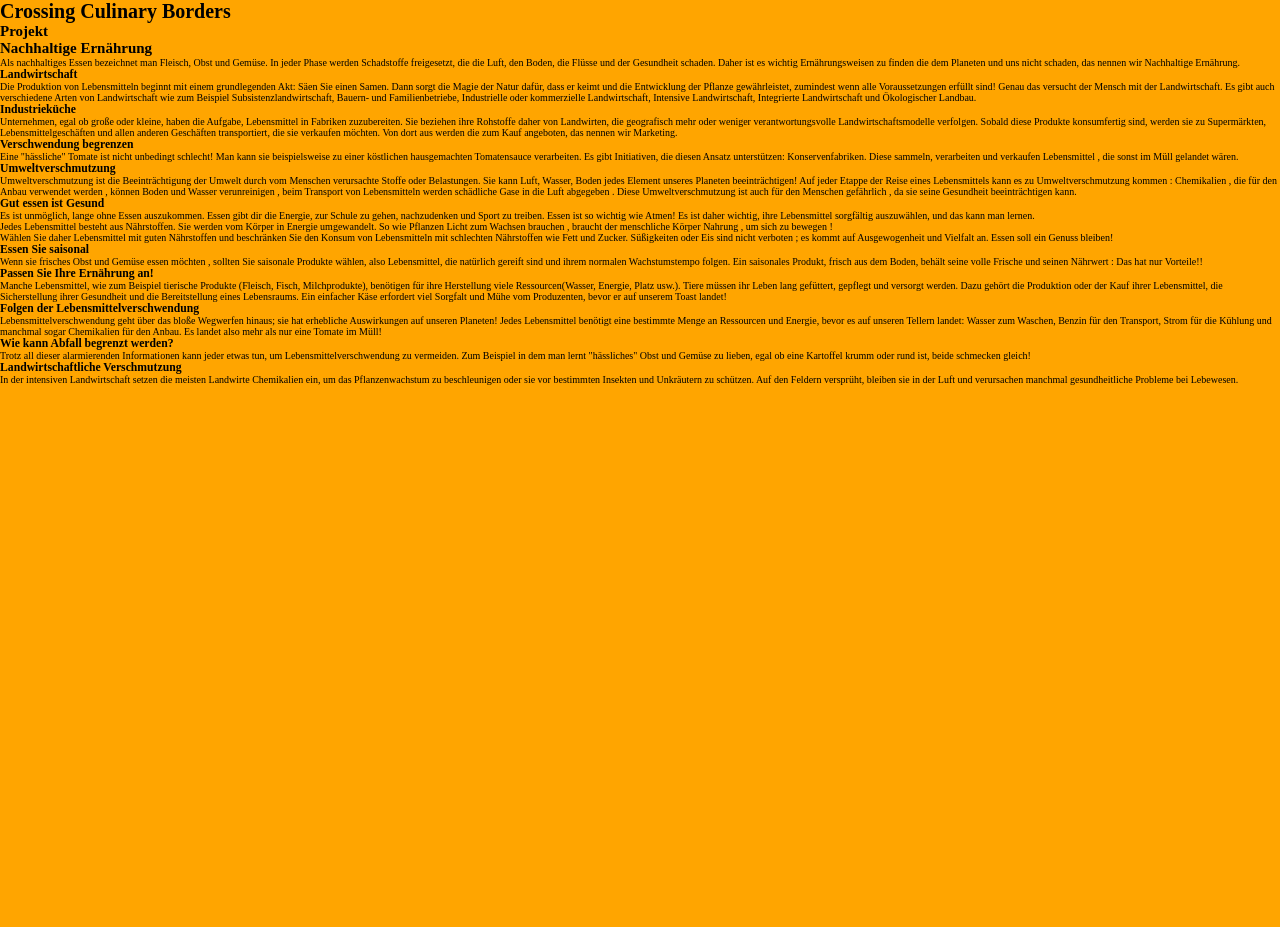
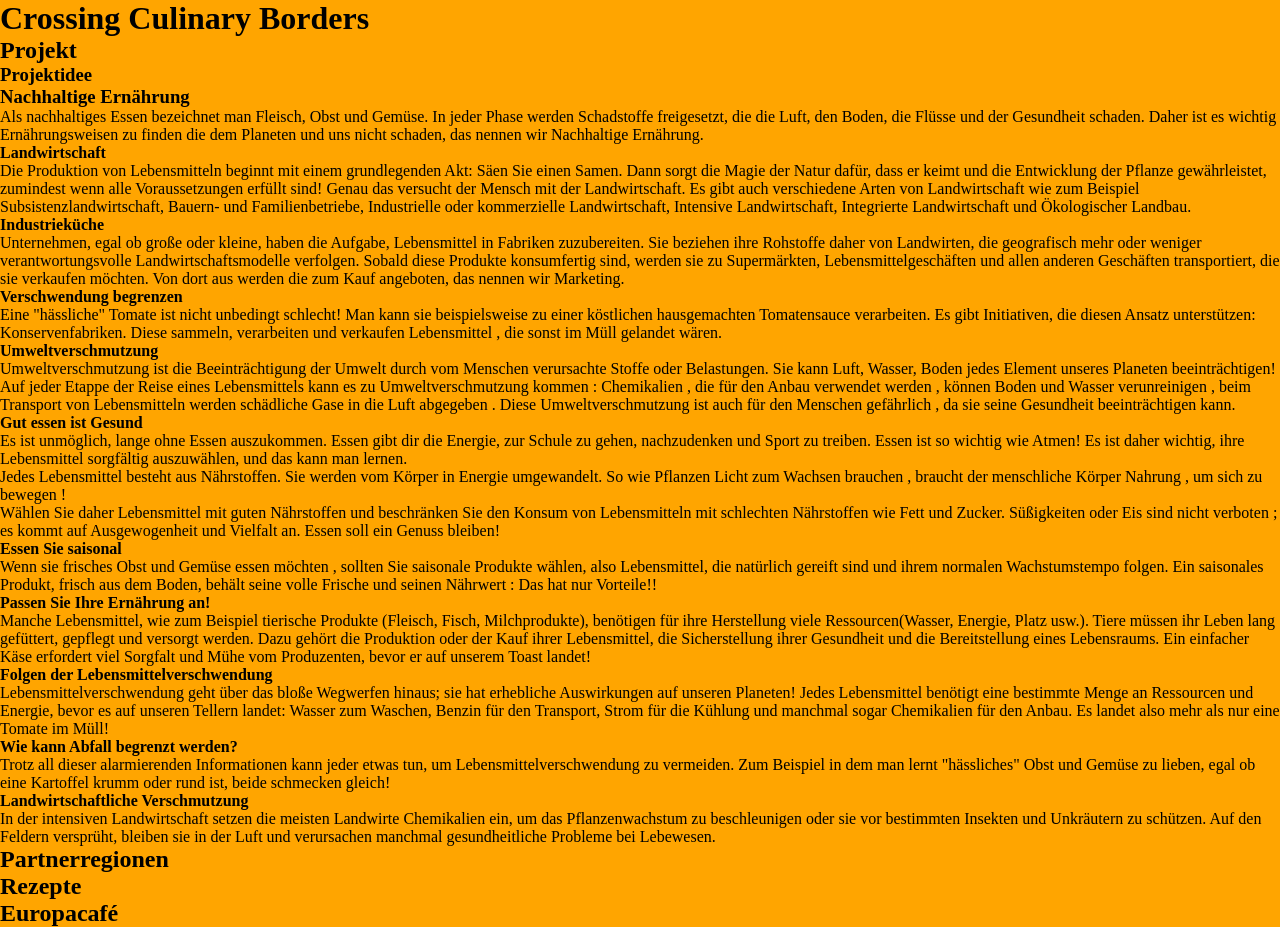
Before and after one commit to elma1989/ccb, a Flask app: page / in a window 1280 px wide. Before the commit the page ends 385 px from the top, so only its background shows below. Run offline with Flask 3, Linux system fonts and the light colour scheme.

Commit message:
style: Update style.css: Removed html-style

```diff
--- a/src/static/style.css
+++ b/src/static/style.css
@@ -7,9 +7,6 @@
     position: relative;
 }
 
-html {
-    font-size: 10px;
-}
 body {
     background: orange;
 }
--- a/src/templates/index.html
+++ b/src/templates/index.html
@@ -19,63 +19,75 @@
         <section>
             <div class="content">
                 <h2>Projekt</h2>
-            </div>
-        </section>
-        <section>
-            <div class="content">
-                <div class="round" id="sustinable-food">
-                    <h2>Nachhaltige Ernährung</h2>
+                <div>
+                    <h3>Projektidee</h3>
+                    <h3>Nachhaltige Ernährung</h3>
                     <div class="d-none">
                         <p>Als nachhaltiges Essen bezeichnet man Fleisch, Obst und Gemüse. In jeder Phase werden Schadstoffe freigesetzt, die die Luft, den Boden, die Flüsse und der Gesundheit schaden. Daher ist es wichtig Ernährungsweisen zu finden die dem Planeten und uns nicht schaden, das nennen wir Nachhaltige Ernährung.</p>
                         <article>
-                            <h3>Landwirtschaft</h3>
+                            <h4>Landwirtschaft</h4>
                             <p>Die Produktion von Lebensmitteln beginnt mit einem grundlegenden Akt: Säen Sie einen Samen. Dann sorgt die Magie der Natur dafür, dass er keimt und die Entwicklung der Pflanze gewährleistet, zumindest wenn alle Voraussetzungen erfüllt sind! Genau das versucht der Mensch mit der Landwirtschaft.
                             Es gibt auch verschiedene Arten von Landwirtschaft wie zum Beispiel Subsistenzlandwirtschaft, Bauern- und Familienbetriebe, Industrielle oder kommerzielle Landwirtschaft, Intensive Landwirtschaft, Integrierte Landwirtschaft und Ökologischer Landbau.</p>
                         </article>
                         <article>
-                            <h3>Industrieküche</h3>
+                            <h4>Industrieküche</h4>
                             <p>Unternehmen, egal ob große oder kleine, haben die Aufgabe, Lebensmittel in Fabriken zuzubereiten. Sie beziehen ihre Rohstoffe daher von Landwirten, die geografisch mehr oder weniger verantwortungsvolle Landwirtschaftsmodelle verfolgen.
                             Sobald diese Produkte konsumfertig sind, werden sie zu Supermärkten, Lebensmittelgeschäften und allen anderen Geschäften transportiert, die sie verkaufen möchten. Von dort aus werden die zum Kauf angeboten, das nennen wir Marketing. </p>
                         </article>
                         <article>
-                            <h3>Verschwendung begrenzen</h3>
+                            <h4>Verschwendung begrenzen</h4>
                             <p>Eine "hässliche" Tomate ist nicht unbedingt schlecht! Man kann sie beispielsweise zu einer köstlichen hausgemachten Tomatensauce verarbeiten. Es gibt Initiativen, die diesen Ansatz unterstützen: Konservenfabriken. Diese sammeln, verarbeiten und verkaufen Lebensmittel , die sonst  im Müll gelandet wären. </p>
                         </article>
                         <article>
-                            <h3>Umweltverschmutzung</h3>
+                            <h4>Umweltverschmutzung</h4>
                             <p>Umweltverschmutzung ist die Beeinträchtigung der Umwelt durch vom Menschen verursachte Stoffe oder Belastungen. Sie kann Luft, Wasser, Boden jedes Element unseres Planeten beeinträchtigen!
                             Auf jeder Etappe der Reise eines Lebensmittels kann es zu Umweltverschmutzung kommen : Chemikalien , die für den Anbau verwendet werden , können Boden und Wasser verunreinigen , beim Transport von Lebensmitteln werden schädliche Gase in die Luft abgegeben . Diese Umweltverschmutzung ist auch für den Menschen gefährlich , da sie seine Gesundheit beeinträchtigen kann.</p>
                         </article>
                         <article>
-                            <h3>Gut essen ist Gesund</h3>
+                            <h4>Gut essen ist Gesund</h4>
                             <p>Es ist unmöglich, lange ohne Essen auszukommen. Essen gibt dir die Energie, zur Schule zu gehen, nachzudenken und Sport zu treiben. Essen ist so wichtig wie Atmen!
                             Es ist daher wichtig, ihre Lebensmittel sorgfältig auszuwählen, und das kann man lernen.</p><p>Jedes Lebensmittel besteht aus Nährstoffen. Sie werden vom Körper in Energie umgewandelt. So wie Pflanzen Licht zum Wachsen brauchen , braucht der menschliche Körper Nahrung , um sich zu bewegen !</p>
                             <p>Wählen Sie daher Lebensmittel mit guten Nährstoffen und beschränken Sie den Konsum von Lebensmitteln mit schlechten Nährstoffen wie Fett und Zucker. Süßigkeiten oder Eis sind nicht verboten ; es kommt auf Ausgewogenheit und Vielfalt an. Essen soll ein Genuss bleiben!</p>
                         </article>
                         <article>
-                            <h3>Essen Sie saisonal</h3>
+                            <h4>Essen Sie saisonal</h4>
                             <p>Wenn sie frisches Obst und Gemüse essen möchten , sollten Sie saisonale Produkte wählen, also Lebensmittel, die natürlich gereift sind und ihrem normalen Wachstumstempo folgen. Ein saisonales Produkt, frisch aus dem Boden, behält seine volle Frische und seinen Nährwert : Das hat nur Vorteile!!</p>
                         </article>
                         <article>
-                            <h3>Passen Sie Ihre Ernährung an!</h3>
+                            <h4>Passen Sie Ihre Ernährung an!</h4>
                             <p>Manche Lebensmittel, wie zum Beispiel tierische Produkte (Fleisch, Fisch, Milchprodukte), benötigen für ihre Herstellung viele Ressourcen(Wasser, Energie, Platz usw.). Tiere müssen ihr Leben lang gefüttert, gepflegt und versorgt werden. Dazu gehört die Produktion oder der Kauf ihrer Lebensmittel, die Sicherstellung ihrer Gesundheit und die Bereitstellung eines Lebensraums. Ein einfacher Käse erfordert viel Sorgfalt und Mühe vom Produzenten, bevor er auf unserem Toast landet!</p>
                         </article>
                         <article>
-                            <h3>Folgen der Lebensmittelverschwendung</h3>
+                            <h4>Folgen der Lebensmittelverschwendung</h4>
                             <p>Lebensmittelverschwendung geht über das bloße Wegwerfen hinaus; sie hat erhebliche Auswirkungen auf unseren Planeten! Jedes Lebensmittel benötigt eine bestimmte Menge an Ressourcen und Energie, bevor es auf unseren Tellern landet: Wasser zum Waschen, Benzin für den Transport, Strom für die Kühlung und manchmal sogar Chemikalien für den Anbau. Es landet also mehr als nur eine Tomate im Müll!</p>
                         </article>
                         <article>
-                            <h3>Wie kann Abfall begrenzt werden?</h3>
+                            <h4>Wie kann Abfall begrenzt werden?</h4>
                             <p>Trotz all dieser alarmierenden Informationen kann jeder etwas tun, um Lebensmittelverschwendung zu vermeiden. Zum Beispiel in dem man lernt "hässliches" Obst und Gemüse zu lieben, egal ob eine Kartoffel krumm oder rund ist, beide schmecken gleich!</p>
                         </article>
                         <article>
-                            <h3>Landwirtschaftliche Verschmutzung</h3>
+                            <h4>Landwirtschaftliche Verschmutzung</h4>
                             <p>In der intensiven Landwirtschaft setzen die meisten Landwirte Chemikalien ein, um das Pflanzenwachstum zu beschleunigen oder sie vor bestimmten Insekten und Unkräutern zu schützen. Auf den Feldern versprüht, bleiben sie in der Luft und verursachen manchmal gesundheitliche Probleme bei Lebewesen.</p>
                         </article>
                     </div>
                 </div>
             </div>
         </section>
+        <section>
+            <div class="content">
+                <h2>Partnerregionen</h2>
+            </div>
+        </section>
+        <section>
+            <div class="content">
+                <h2>Rezepte</h2>
+            </div>
+        </section>
+        <section>
+            <div class="content">
+                <h2>Europacaf&eacute;</h2>
+            </div>
+        </section>
     </main>
 </body>
 </html>
```
